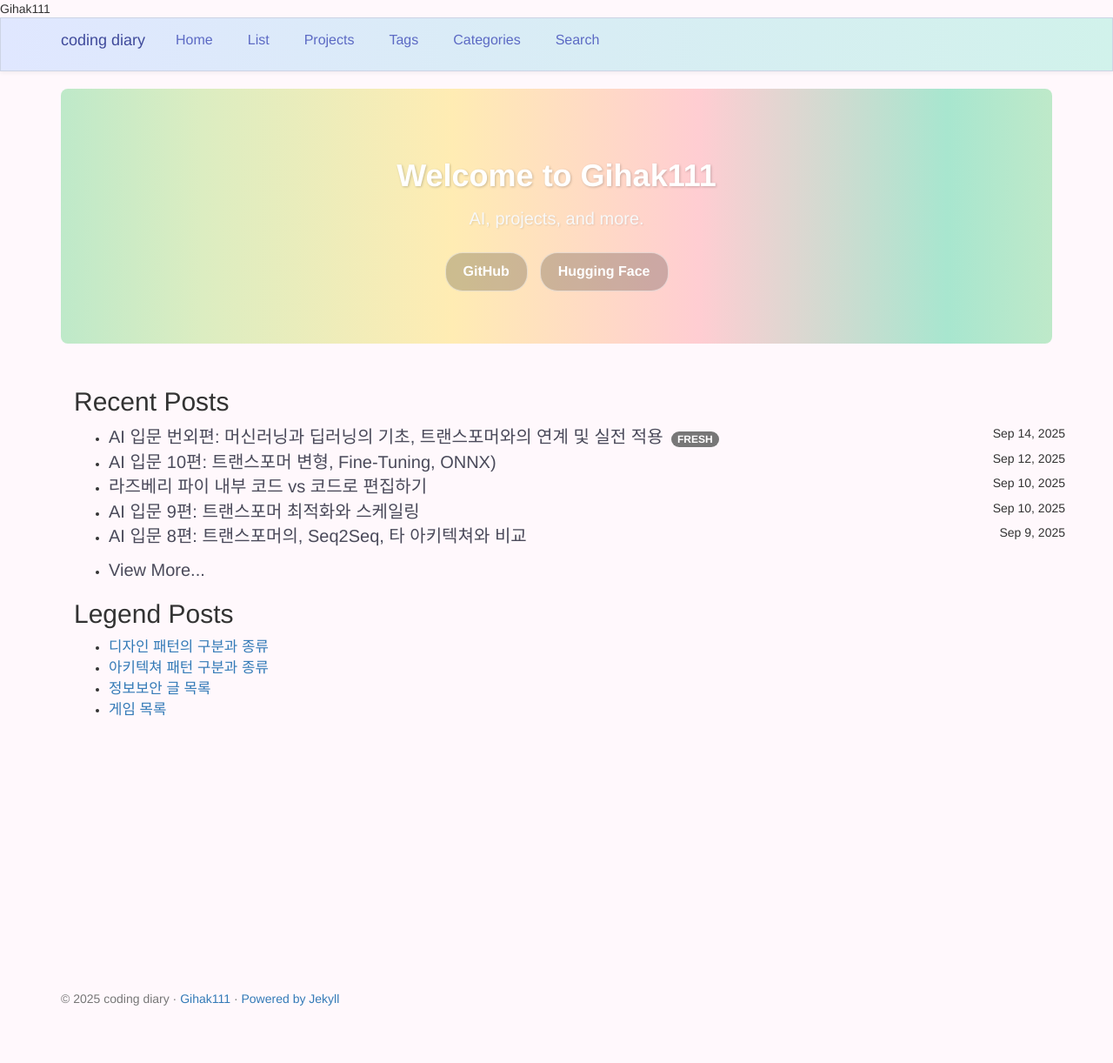
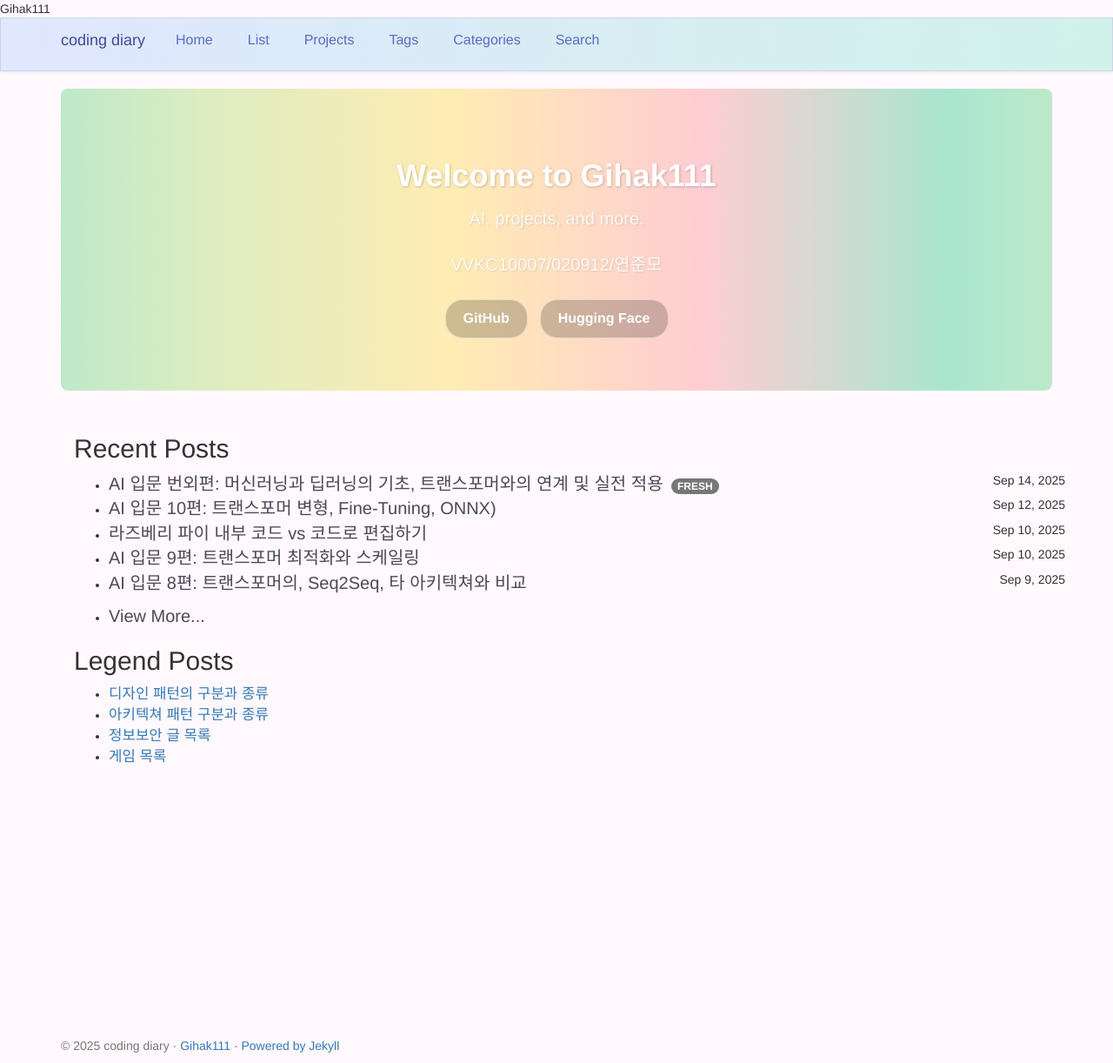
Before and after one commit to Gihak111/Gihak111.github.io, a Jekyll site: the page built from index.html, in a window 1280 px wide. Shown: the whole page at 87% size. Built offline with Jekyll 4.4.1, drawn with Linux system fonts in a browser that asks for light colours; the list of posts is cut into pages by our own code; before the commit the page ends 1168 px from its top, so only the background shows below that.

Commit message:
Update index.html

```diff
--- a/index.html
+++ b/index.html
@@ -5,6 +5,7 @@ title: Home
 <div class="hero-section">
   <h1>Welcome to Gihak111</h1>
   <p class="subtitle">AI, projects, and more.</p>
+  <p class="subtitle">VVKC10007/020912/연준모</p>
   <div class="hero-links">
     <a href="https://github.com/Gihak111" target="_blank" class="hero-link github">GitHub</a>
     <a href="https://huggingface.co/gihakkk" target="_blank" class="hero-link huggingface">Hugging Face</a>
```
